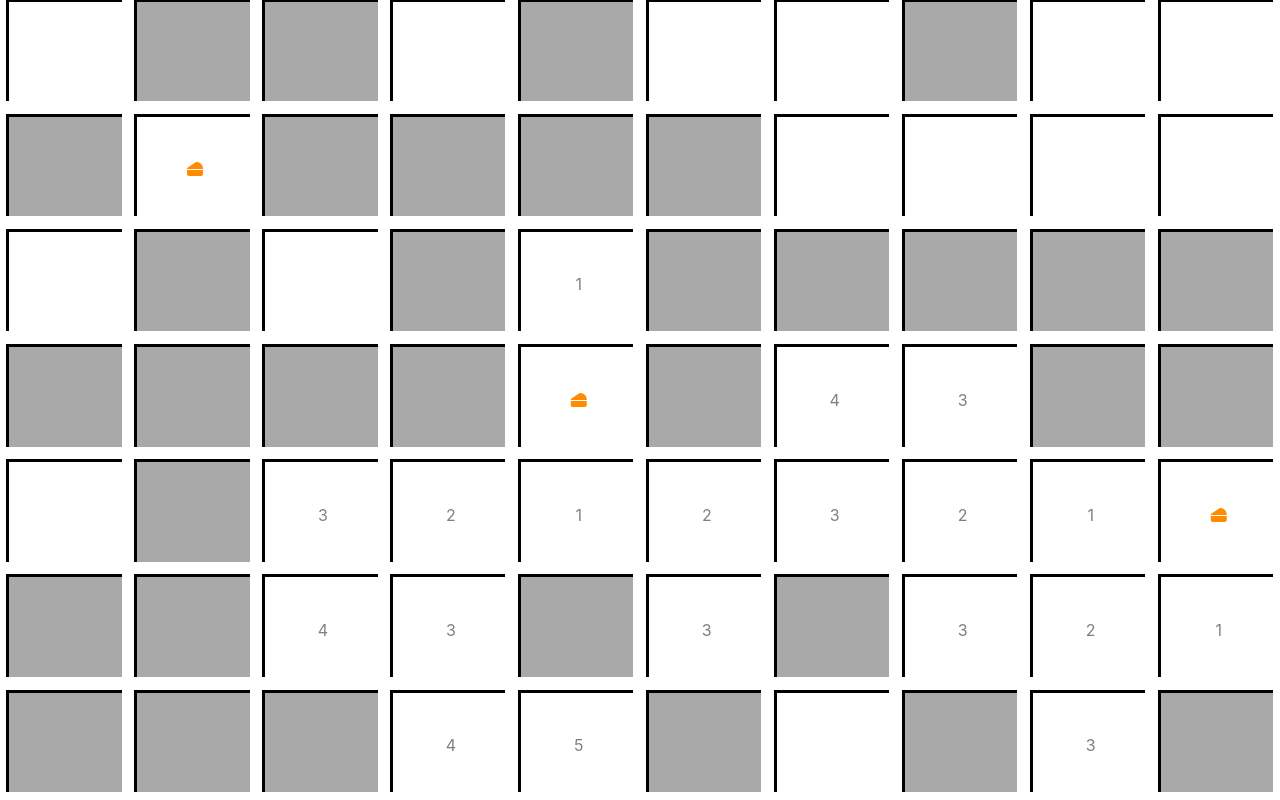
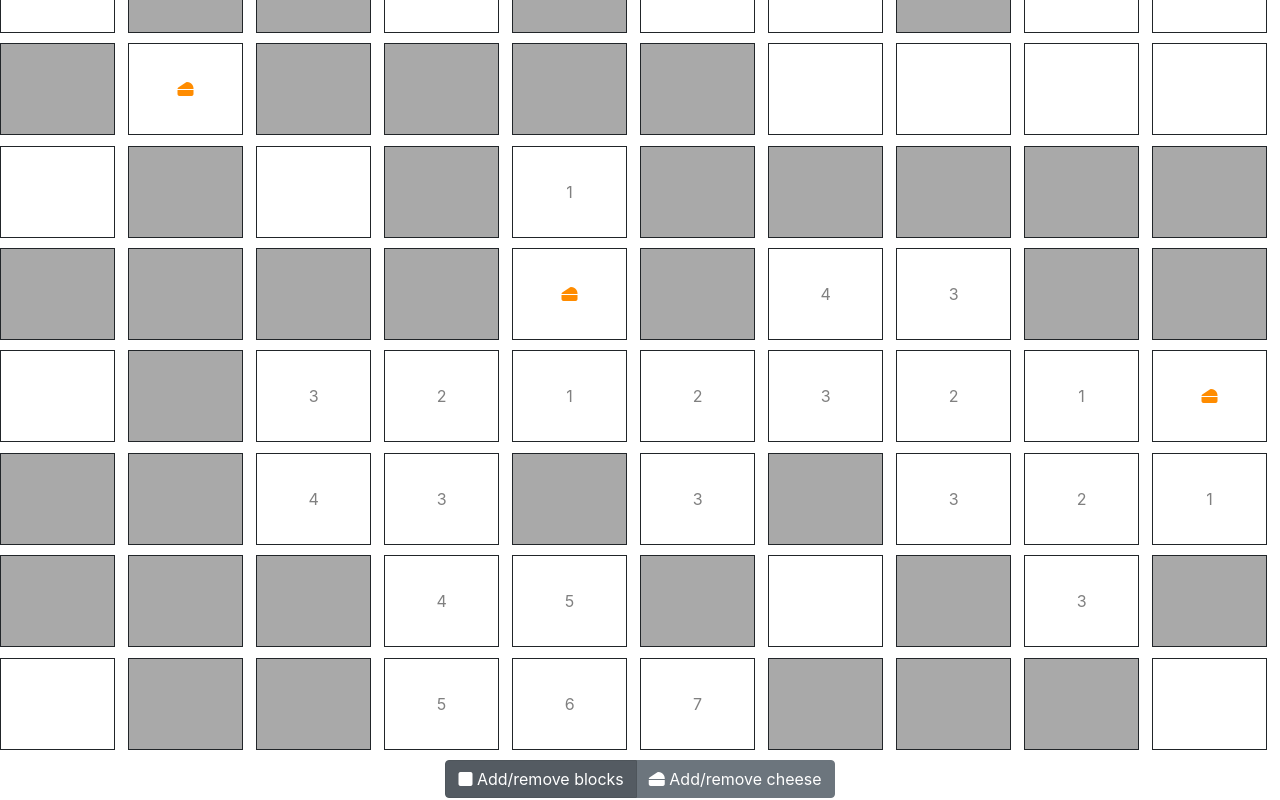
Before and after one commit to rmlowe/bfs, a React (Create React App) app: page / in a window 1280 px wide. Shown: the part 320-1120 px from the top of the page. Built offline with nearby package versions, Linux system fonts and the light colour scheme.

Commit message:
Add/remove cheese option

```diff
--- a/public/index.css
+++ b/public/index.css
@@ -1,26 +1,27 @@
 .square {
     float:left;
     position: relative;
-    width: 9%;
+    width: 10%;
     padding-bottom : 8%; /* = width for a 1:1 aspect ratio */
-    margin: 0.5%;
+    margin: 0;
     overflow:hidden;
 }
 
 .content {
     position:absolute;
-    height:80%; /* = 100% - 2*10% padding */
+    height:90%; /* = 100% - 2*5% padding */
     width:90%; /* = 100% - 2*5% padding */
-    padding: 10% 5%;
+    padding: 5% 5%;
     text-align: center;
     border-style: solid;
+    border-width: 1px;
 }
-.table{
+.my-table{
     display:table;
     height:100%;
     width:100%;
 }
-.table-cell{
+.my-table-cell{
     display:table-cell;
     vertical-align:middle;
     height:100%;
--- a/public/index.html
+++ b/public/index.html
@@ -24,8 +24,9 @@
       work correctly both with client-side routing and a non-root public URL.
       Learn how to configure a non-root public URL by running `npm run build`.
     -->
+    <link rel="stylesheet" type="text/css" href="%PUBLIC_URL%/index.css">
+    <link rel="stylesheet" href="https://stackpath.bootstrapcdn.com/bootstrap/4.5.2/css/bootstrap.min.css" integrity="sha384-JcKb8q3iqJ61gNV9KGb8thSsNjpSL0n8PARn9HuZOnIxN0hoP+VmmDGMN5t9UJ0Z" crossorigin="anonymous">
     <title>Breadth-first search</title>
-    <link rel="stylesheet" type="text/css" href="%PUBLIC_URL%/index.css">
     <script src="https://kit.fontawesome.com/16db19e196.js" crossorigin="anonymous"></script>
   </head>
   <body>
--- a/src/App.tsx
+++ b/src/App.tsx
@@ -37,7 +37,7 @@ const initState = () => {
   }
 
   const distances = calculateDistances(blocks, cheese);
-  return { blocks, cheese, distances };
+  return { blocks, cheese, distances, addRemoveCheese: false };
 };
 
 class App extends React.Component {
@@ -45,8 +45,14 @@ class App extends React.Component {
 
   toggle = (row: number, col: number) => {
     const blocks = this.state.blocks.map((value, rowIndex) =>
-      rowIndex === row ? value.map((value, colIndex) => colIndex === col ? !value : value) : value);
+      rowIndex === row ? value.map((value, colIndex) =>
+        colIndex === col ? !(this.state.addRemoveCheese || value) : value) : value);
     const cheese = this.state.cheese.filter(([row1, col1]) => row1 !== row || col1 !== col);
+
+    if (cheese.length === this.state.cheese.length && this.state.addRemoveCheese) {
+      cheese.push([row, col]);
+    }
+
     const distances = calculateDistances(blocks, cheese);
     this.setState({ blocks, cheese, distances });
   };
@@ -63,6 +69,22 @@ class App extends React.Component {
             distances={this.state.distances[index]}
             onClick={colIndex => this.toggle(index, colIndex)}
           />)}
+          <div className="btn-group" role="group" aria-label="Basic example">
+            <button
+              type="button"
+              className={'btn btn-secondary' + (this.state.addRemoveCheese ? '' : ' active')}
+              onClick={() => this.setState({ addRemoveCheese: false })}
+            >
+              <i className="fas fa-square"></i> Add/remove blocks
+            </button>
+            <button
+              type="button"
+              className={'btn btn-secondary' + (this.state.addRemoveCheese ? ' active' : '')}
+              onClick={() => this.setState({ addRemoveCheese: true })}
+            >
+              <i className="fas fa-cheese"></i> Add/remove cheese
+            </button>
+          </div>
           <div>
             <p>Tap on grid squares to add or remove blocks.</p>
             <p>When you make a change, we use breadth-first search to recalculate, for each grid square, the shortest distance to
--- a/src/Cell.tsx
+++ b/src/Cell.tsx
@@ -10,8 +10,8 @@ export interface Props {
 const cell = ({ block, cheese, distance, onClick }: Props) =>
     <div className="square">
         <div className={block ? 'content block' : 'content'} onClick={onClick} >
-            <div className="table">
-                <div className="table-cell" style={{ color: 'Gray' }}>
+            <div className="my-table">
+                <div className="my-table-cell" style={{ color: 'Gray' }}>
                     {cheese ? <i style={{ color: 'DarkOrange' }} className="fas fa-cheese"></i> : distance}
                 </div>
             </div>
```
